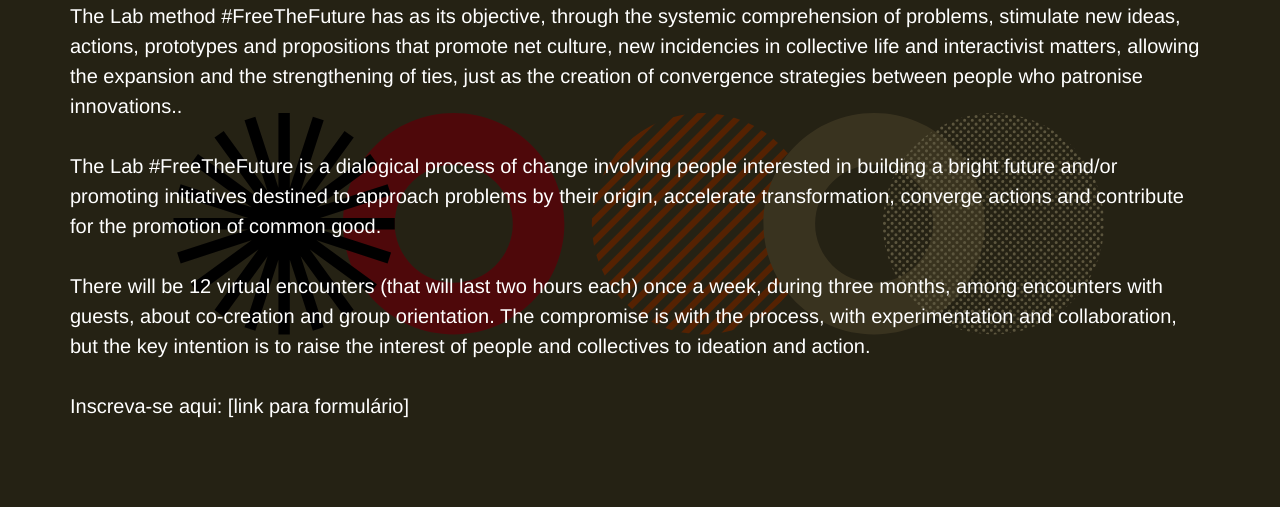
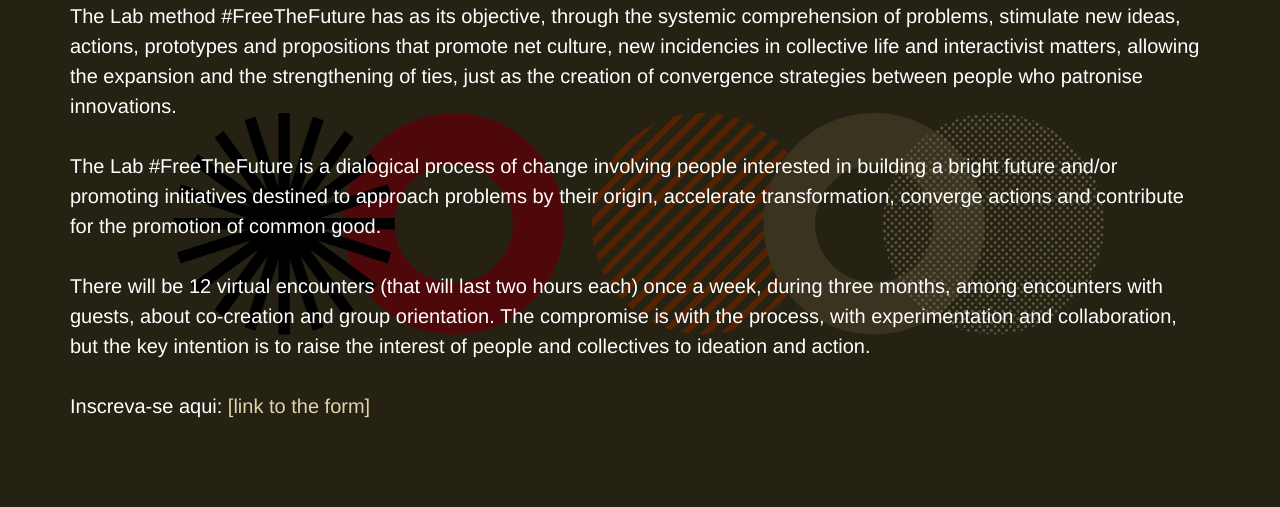
Before and after one commit to associacaosilo/liberteofuturo-site, a Jekyll site: the page built from _pages/laboratorio-en.md, in a window 1280 px wide. Shown: the part 1123-1630 px from the top of the page. Built offline with Jekyll 4.4.1, drawn with Linux system fonts in a browser that asks for light colours; nearby versions of some CDN libraries.

Commit message:
Update laboratorio.html

```diff
--- a/_layouts/laboratorio.html
+++ b/_layouts/laboratorio.html
@@ -21,10 +21,10 @@
                 </div>
                 <div class="col-xl-12 col-lg-12 white font_second font20">
                     <p class="top20 bottom30">{{page.p1Lab}}</p>
-                    <p class="top20 bottom30">{{page.p2Lab}}.</p>
+                    <p class="top20 bottom30">{{page.p2Lab}}</p>
                     <p class="top20 bottom30">{{page.p3Lab}}</p>
                     <p class="top20 bottom30">{{page.p4Lab}}</p>
-                    <p class="top20 bottom30">{{page.p5Lab}} <a href="https://docs.google.com/forms/d/e/1FAIpQLSc74-rSYZuEfts-7xkj_oh5AFmdY-WUJWkTIgQicyo5w7vhGA/viewform" class="link white">[link para formulário]</a></p>
+                    <p class="top20 bottom30">{{page.p5Lab}} <a href="https://docs.google.com/forms/d/e/1FAIpQLSc74-rSYZuEfts-7xkj_oh5AFmdY-WUJWkTIgQicyo5w7vhGA/viewform" target="_blank" class="link soft_green">{{page.linkForm}}</a></p>
                 </div>
             </div>
         </header>
```
